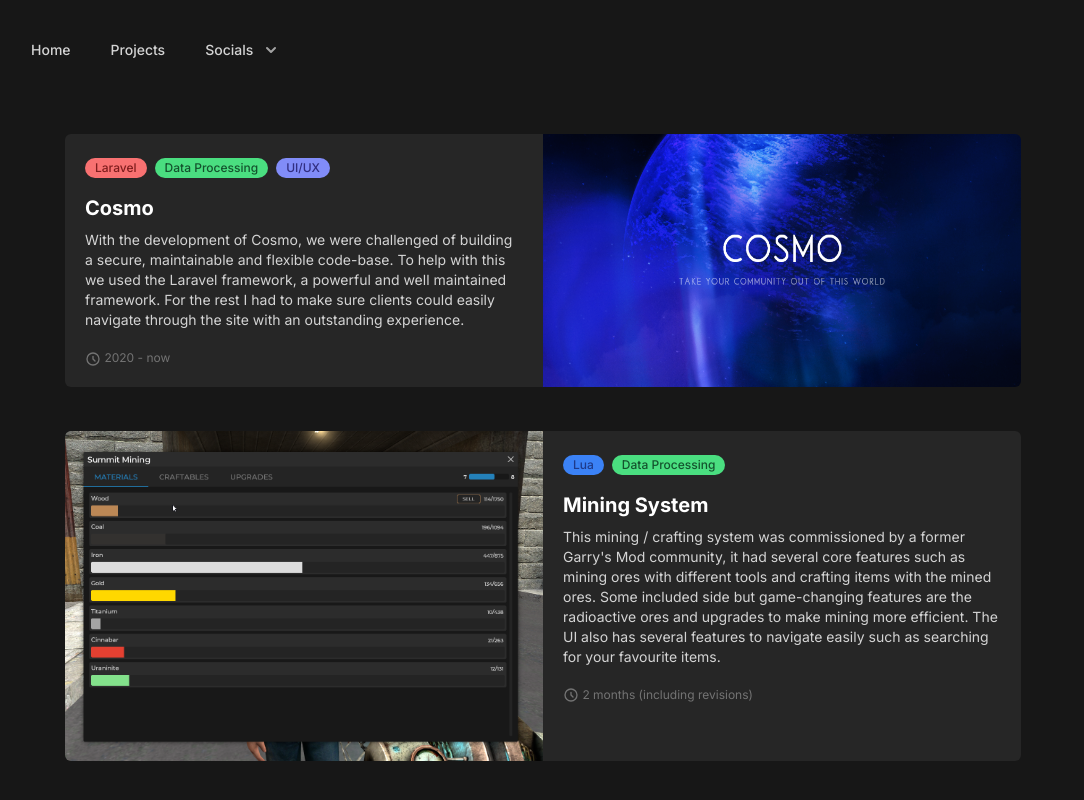
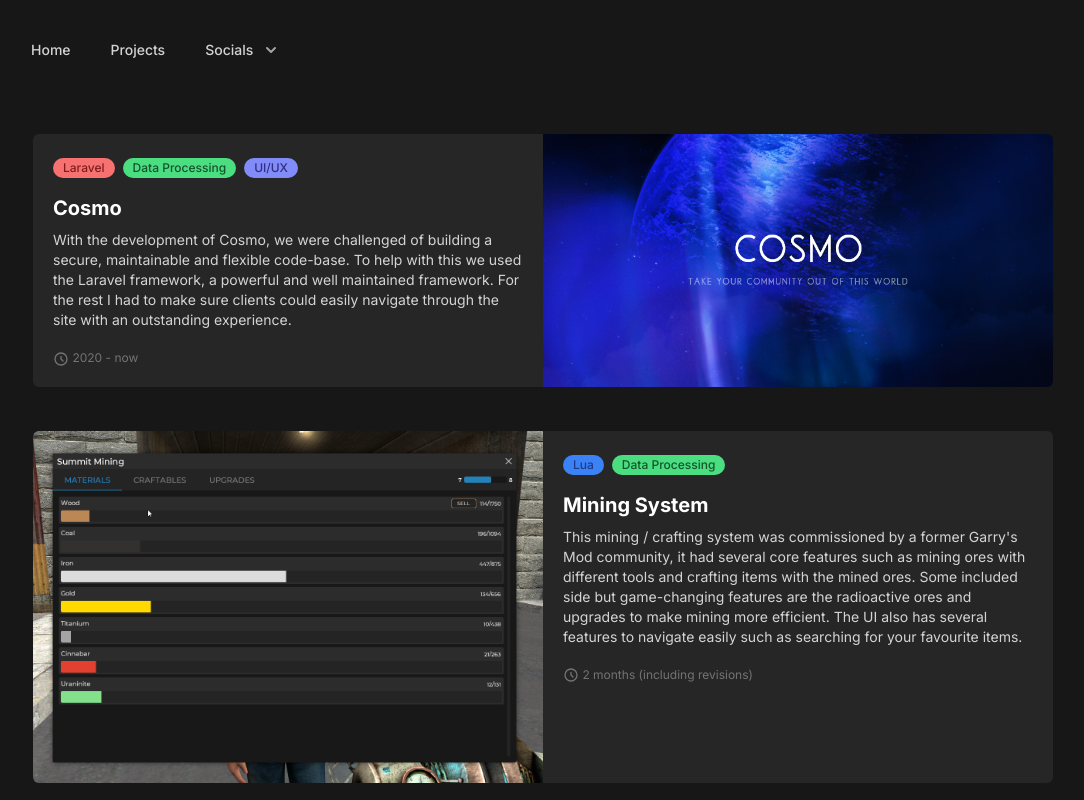
Before and after one commit to zeo/portfolio, a Vue app: page /projects in a window 1280 px wide. Shown: the top 800 px of the page, without its empty margins (97-1181 px from the left). Built offline with nearby package versions, Linux system fonts and the light colour scheme.

Commit message:
fix: remove padding on projects view

```diff
--- a/src/views/Projects.vue
+++ b/src/views/Projects.vue
@@ -6,7 +6,7 @@ import Layout from '../components/Layout.vue';
 
 <template>
   <Layout>
-    <div class="md:max-w-5xl md:mx-auto px-4 sm:px-6 lg:px-8 py-8 space-y-10">
+    <div class="md:max-w-5xl md:mx-auto py-8 space-y-10">
       <template
         v-for="(project, i) in projects"
         :key="i"
```
